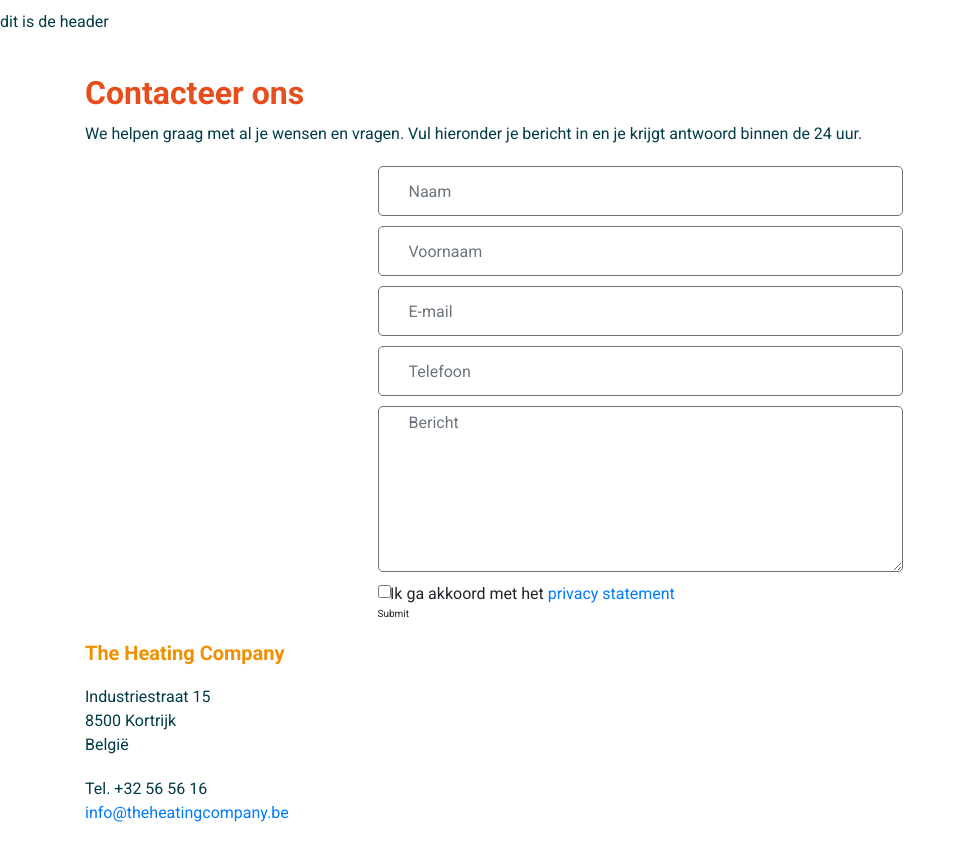
After one commit to AntonLabeeuw/heating-company-team2, a PHP site: page /contact.html in a window 1280 px wide. The commit adds this page. Shown: the top 842 px of the page, without its empty margins (0-966 px from the left). Run offline with PHP 8.4, Linux system fonts and the light colour scheme.

Commit message:
eerste deel van de html

```diff
--- /dev/null
+++ b/contact.html
@@ -0,0 +1,81 @@
+<!doctype html>
+<html lang="en">
+  <head>
+    <title>Title</title>
+    <!-- Required meta tags -->
+    <meta charset="utf-8">
+    <meta name="viewport" content="width=device-width, initial-scale=1, shrink-to-fit=no">
+
+    <!-- Bootstrap CSS -->
+    <link rel="stylesheet" href="https://stackpath.bootstrapcdn.com/bootstrap/4.3.1/css/bootstrap.min.css" integrity="sha384-ggOyR0iXCbMQv3Xipma34MD+dH/1fQ784/j6cY/iJTQUOhcWr7x9JvoRxT2MZw1T" crossorigin="anonymous">
+
+    <!--eigen css-->
+    <link rel="stylesheet" href="css/screen.css">
+  </head>
+  <body>
+      <header>
+        <p>dit is de header</p>
+      </header>
+      <main>
+            <section class="c-contactform">
+                <div class="container">
+                    <h1>Contacteer ons</h1>
+                    <p>We helpen graag met al je wensen en vragen. Vul hieronder je bericht in en je krijgt antwoord binnen de 24 uur.</p>
+
+                    <form class="col-6 offset-3 o-form">
+                        <div class="form-group">
+                            <input type="text" class="form-control o-form__input" id="naam" name="naam" placeholder="Naam">
+                        </div>
+                        <div class="form-group">
+                            <input type="text" class="form-control o-form__input" id="voornaam" name="voornaam" placeholder="Voornaam">
+                        </div>
+                        <div class="form-group">
+                            <input type="email" class="form-control o-form__input" id="email" placeholder="E-mail">
+                        </div>
+                        <div class="form-group">
+                            <input type="text" class="form-control o-form__input" id="telefoon" name="telefoon" placeholder="Telefoon">
+                        </div>
+                        <div class="form-group">
+                            <textarea class="form-control o-form__textarea" id="bericht" name="bericht" rows="3" placeholder="Bericht"></textarea>
+                        </div>
+                        <div class="form-check">
+                            <input type="checkbox" class="form-check-input" id="privacy">
+                            <label class="form-check-label o-form__checkbox-label" for="privacy">Ik ga akkoord met het <a href="policy.html">privacy statement</a></label>
+                        </div>
+                        <a type="submit">Submit</a>
+                    </form>
+                </div>
+            </section>
+            <section class="c-contactgegevens">
+                <div class="container">
+                    <h2>The Heating Company</h2>
+                    <p>Industriestraat 15</br>8500 Kortrijk</br>België</p>
+                    <p>Tel. +32 56 56 16</br><a href="mailto:info@theheatingcompany.be">info@theheatingcompany.be</a></p>
+                </div>
+                <iframe src="https://www.google.com/maps/embed?pb=!1m18!1m12!1m3!1d2505.5254682850923!2d3.106184815641067!3d51.098764479570015!2m3!1f0!2f0!3f0!3m2!1i1024!2i768!4f13.1!3m3!1m2!1s0x47c34dab7d28055b%3A0x2b312375b141287e!2sIndustriestraat%2015%2C%208211%20Zedelgem!5e0!3m2!1snl!2sbe!4v1613140814831!5m2!1snl!2sbe" width="100%" height="450" frameborder="0" style="border:0;" allowfullscreen="" aria-hidden="false" tabindex="0"></iframe>
+            </section>
+
+      </main>
+      <footer class="c-footer">
+        <div class="c-footer__row container">
+            <div class="c-footer__logo">
+                <img src="icons/footer-logo.svg" class="c-footer__logo-klein" alt="The Heating Company logo" title="The Heating Company logo" />
+                <img src="icons/logo-groot.svg" class="c-footer__logo-groot" alt="The Heating Company logo" title="The Heating Company logo" />
+            </div>
+            <div class="c-footer__copyright">
+                <p>© 2021 The Heating Company</p>
+            </div>
+            <div class="c-footer__icons">
+                <img src="icons/footer-mark.svg" class="c-footer__icon"alt="Adres" title="Adres">
+                <img src="icons/footer-phone.svg" class="c-footer__icon"alt="contacteer ons via telefoon" title="contacteer ons via telefoon">
+                <img src="icons/footer-mail.svg" class="c-footer__icon"alt="contacteer ons via mail" title="contacteer ons via mail">
+            </div>
+        </div>
+      </footer>
+    <!-- Optional JavaScript -->
+    <!-- jQuery first, then Popper.js, then Bootstrap JS -->
+    <script src="https://code.jquery.com/jquery-3.3.1.slim.min.js" integrity="sha384-q8i/X+965DzO0rT7abK41JStQIAqVgRVzpbzo5smXKp4YfRvH+8abtTE1Pi6jizo" crossorigin="anonymous"></script>
+    <script src="https://cdnjs.cloudflare.com/ajax/libs/popper.js/1.14.7/umd/popper.min.js" integrity="sha384-UO2eT0CpHqdSJQ6hJty5KVphtPhzWj9WO1clHTMGa3JDZwrnQq4sF86dIHNDz0W1" crossorigin="anonymous"></script>
+    <script src="https://stackpath.bootstrapcdn.com/bootstrap/4.3.1/js/bootstrap.min.js" integrity="sha384-JjSmVgyd0p3pXB1rRibZUAYoIIy6OrQ6VrjIEaFf/nJGzIxFDsf4x0xIM+B07jRM" crossorigin="anonymous"></script>
+  </body>
+</html>
--- a/css/_components.scss
+++ b/css/_components.scss
@@ -0,0 +1,14 @@
+
+
+
+
+
+
+
+
+
+
+
+.c-contactgegevens{
+    margin-bottom: -3.2px;
+}
--- /dev/null
+++ b/css/_objects.form.scss
@@ -0,0 +1,23 @@
+.o-form{
+
+    &__input{
+        border-color: #707070;
+        border-radius: 5px;
+        height: 50px;
+        font-size: 1.6rem;
+        color: #CACACA;
+        padding-left: 3rem;
+    }
+
+    &__checkbox-label{
+        font-size: 1.6rem;
+    }
+}
+
+textarea.form-control{
+    border-color: #707070;
+    border-radius: 5px;
+    height: 166px;
+    font-size: 1.6rem;
+    padding-left: 3rem;
+}
--- a/css/_settings.scss
+++ b/css/_settings.scss
@@ -1,8 +1,9 @@
 //kleurvariabelen
 $color-red: #e84e1b;
-$color-orange: #f29100;
-$color-blue: #023c48;
+$color-orange: #f09000;
+$color-blue: rgb(2, 60, 72);
 $color-grey: #edf3f4;
+$color-grey--placeholders: #CACACA;
 //fonts
 $font-family: "Roboto", "sans-serif";
 
--- /dev/null
+++ b/css/screen.css
@@ -0,0 +1,244 @@
+@import url("https://fonts.googleapis.com/css2?family=Roboto:wght@400;700&display=swap");
+html {
+  font-size: 62.5%;
+}
+
+body {
+  font-family: "Roboto", "sans-serif";
+}
+
+h1 {
+  font-size: 3.2rem;
+  color: #e84e1b;
+  font-weight: bold;
+  margin-top: 4rem;
+  margin-bottom: 1rem;
+}
+
+h2 {
+  font-size: 2rem;
+  color: #f09000;
+  font-weight: bold;
+  margin-top: 2rem;
+  margin-bottom: 2rem;
+}
+
+h3 {
+  font-size: 2rem;
+  color: #f09000;
+  margin-top: 1rem;
+}
+
+p {
+  font-size: 1.6rem;
+  color: #023c48;
+  margin-top: 1rem;
+  margin-bottom: 2rem;
+}
+
+.button {
+  font-size: 1.6rem;
+  color: #edf3f4;
+  border-radius: 17px;
+  background-color: #f09000;
+  padding-left: 2rem;
+  padding-right: 2rem;
+  padding-top: 0.5rem;
+  padding-bottom: 0.5rem;
+  margin-top: 3rem;
+  margin-bottom: 2rem;
+  text-align: center;
+  text-decoration: none;
+  display: inline-block;
+}
+
+.o-form__input {
+  border-color: #707070;
+  border-radius: 5px;
+  height: 50px;
+  font-size: 1.6rem;
+  color: #CACACA;
+  padding-left: 3rem;
+}
+
+.o-form__checkbox-label {
+  font-size: 1.6rem;
+}
+
+textarea.form-control {
+  border-color: #707070;
+  border-radius: 5px;
+  height: 166px;
+  font-size: 1.6rem;
+  padding-left: 3rem;
+}
+
+/* navbar ******************************************************/
+.navbar {
+  padding-top: 0;
+  padding-bottom: 0;
+}
+
+.nav-item {
+  font-size: 1.8rem;
+  font-family: "Roboto", "sans-serif";
+}
+
+.nav-item__active {
+  color: #edf3f4;
+  background-color: #e84e1b;
+}
+
+/* ============ desktop view ============ */
+@media all and (min-width: 992px) {
+  .navbar .nav-item .dropdown-menu {
+    display: none;
+    background-color: #f09000;
+  }
+  .navbar .nav-item:hover .nav-link {
+    /* color: #fff; */
+    background-color: #f09000;
+  }
+  .navbar .nav-item:hover .dropdown-menu {
+    display: block;
+    background-color: #f09000;
+  }
+  .navbar .nav-item .dropdown-menu {
+    margin-top: 0;
+    background-color: #f09000;
+  }
+}
+
+/* ============ desktop view .end// ============ */
+.navbar-background {
+  background-color: #f09000;
+}
+
+.navbar-nav {
+  -webkit-box-pack: center;
+      -ms-flex-pack: center;
+          justify-content: center;
+  -webkit-box-flex: 1;
+      -ms-flex: 1;
+          flex: 1;
+  background-color: #f09000;
+}
+
+.dropdown-item {
+  background-color: #f09000;
+  color: white;
+  font-size: 1.8rem;
+}
+
+.dropdown-item:hover {
+  color: #edf3f4;
+  background-color: #e84e1b;
+}
+
+.dropdown-menu {
+  background-color: #f09000;
+  outline: none;
+  max-width: 100%;
+}
+
+/* change the color of active or hovered links */
+.active-link {
+  color: #edf3f4;
+  background-color: #e84e1b;
+  /* add background-color to active links */
+}
+
+/* change the link color */
+.navbar .navbar-nav .nav-link {
+  color: #edf3f4;
+  padding: 1.3rem 2rem;
+  font-size: 1.8rem;
+}
+
+.navbar .navbar-nav .nav-link:hover {
+  color: #edf3f4;
+  background-color: #e84e1b;
+}
+
+.c-footer {
+  border-top: #f09000 3px solid;
+  background-color: #edf3f4;
+}
+
+.c-footer__row {
+  display: -webkit-box;
+  display: -ms-flexbox;
+  display: flex;
+  -webkit-box-pack: justify;
+      -ms-flex-pack: justify;
+          justify-content: space-between;
+}
+
+@media (max-width: 576px) {
+  .c-footer__row {
+    display: block;
+  }
+}
+
+.c-footer__logo {
+  padding-top: 2.8px;
+  padding-bottom: 6.5px;
+  text-align: center;
+}
+
+.c-footer__logo-klein {
+  width: 5rem;
+}
+
+@media (max-width: 576px) {
+  .c-footer__logo-klein {
+    display: none;
+  }
+}
+
+.c-footer__logo-groot {
+  width: 60%;
+  padding-top: 16px;
+  text-align: center;
+}
+
+@media (min-width: 577px) {
+  .c-footer__logo-groot {
+    display: none;
+  }
+}
+
+.c-footer__copyright {
+  padding-top: 19px;
+  text-align: center;
+}
+
+.c-footer__icons {
+  display: -webkit-box;
+  display: -ms-flexbox;
+  display: flex;
+  padding-top: 16px;
+}
+
+@media (max-width: 576px) {
+  .c-footer__icons {
+    padding-bottom: 19px;
+  }
+}
+
+.c-footer__icon {
+  height: 30px;
+}
+
+.c-footer__icon:not(:last-child) {
+  padding-right: 17px;
+}
+
+img {
+  width: 100%;
+}
+
+.c-contactgegevens {
+  margin-bottom: -3.2px;
+}
+/*# sourceMappingURL=screen.css.map */
--- a/css/screen.scss
+++ b/css/screen.scss
@@ -5,6 +5,7 @@
 @import "elements";
 
 @import "objects";
+@import "objects.form";
 @import "components.nav";
 @import "components.footer";
 @import "components";
```
Also changed, not shown: 1 other file.
